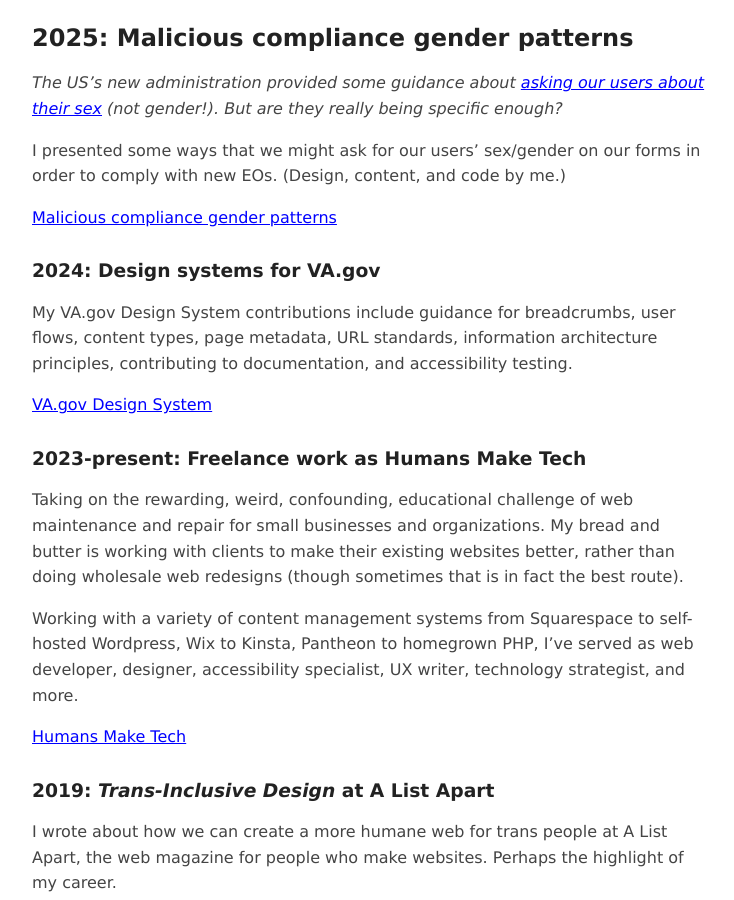
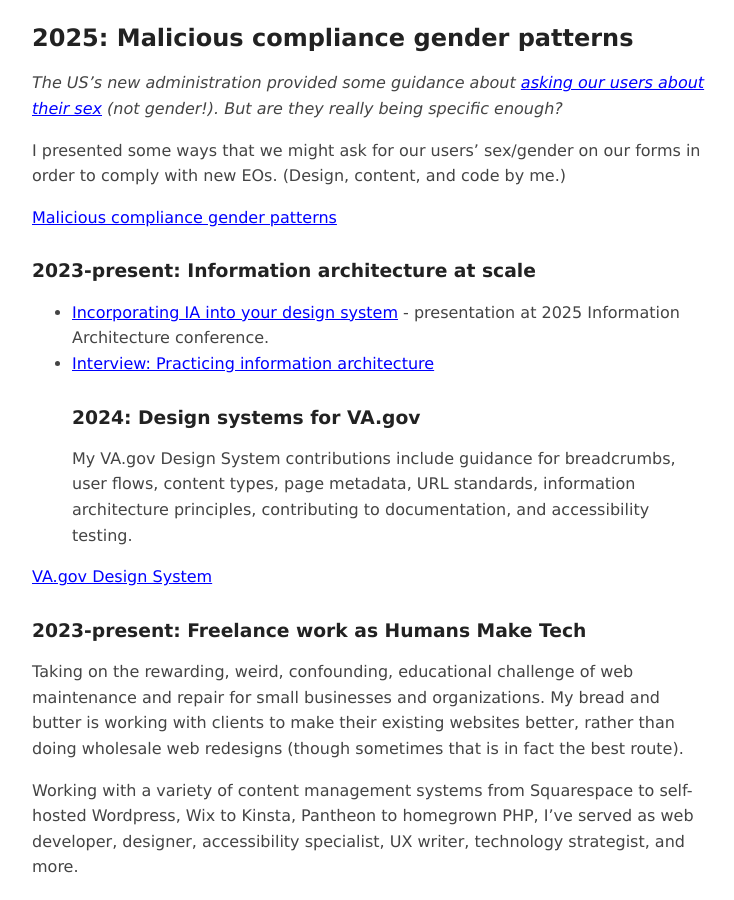
Before and after one commit to erinrwhite/jadeite, a Jekyll site: the page built from work.md, in a window 1280 px wide and 900 px high, scrolled down 1380 px. Shown: the whole window, without its empty margins (268-1002 px from the left). Built offline with Jekyll 4.4.1, drawn with Linux system fonts in a browser that asks for light colours.

Commit message:
add IA to portfolio
Affected files:
work.md

```diff
--- a/work.md
+++ b/work.md
@@ -45,6 +45,9 @@ I presented some ways that we might ask for our users' sex/gender on our forms i
 
 [Malicious compliance gender patterns](https://codepen.io/buttermilkbiscuit/full/bNGpWdJ)
 
+### 2023-present: Information architecture at scale
+- [Incorporating IA into your design system](https://web.archive.org/web/20250615110955/https://www.theiaconference.com/sessions/making-ia-visible-at-scale-representing-information-architecture-in-your-design-system/) - presentation at 2025 Information Architecture conference.
+- [Interview: Practicing information architecture](https://erinrwhite.com/ia-interview/)
 ### 2024: Design systems for VA.gov
 My VA.gov Design System contributions include guidance for breadcrumbs, user flows, content types, page metadata, URL standards, information architecture principles, contributing to documentation, and accessibility testing.
 
```
